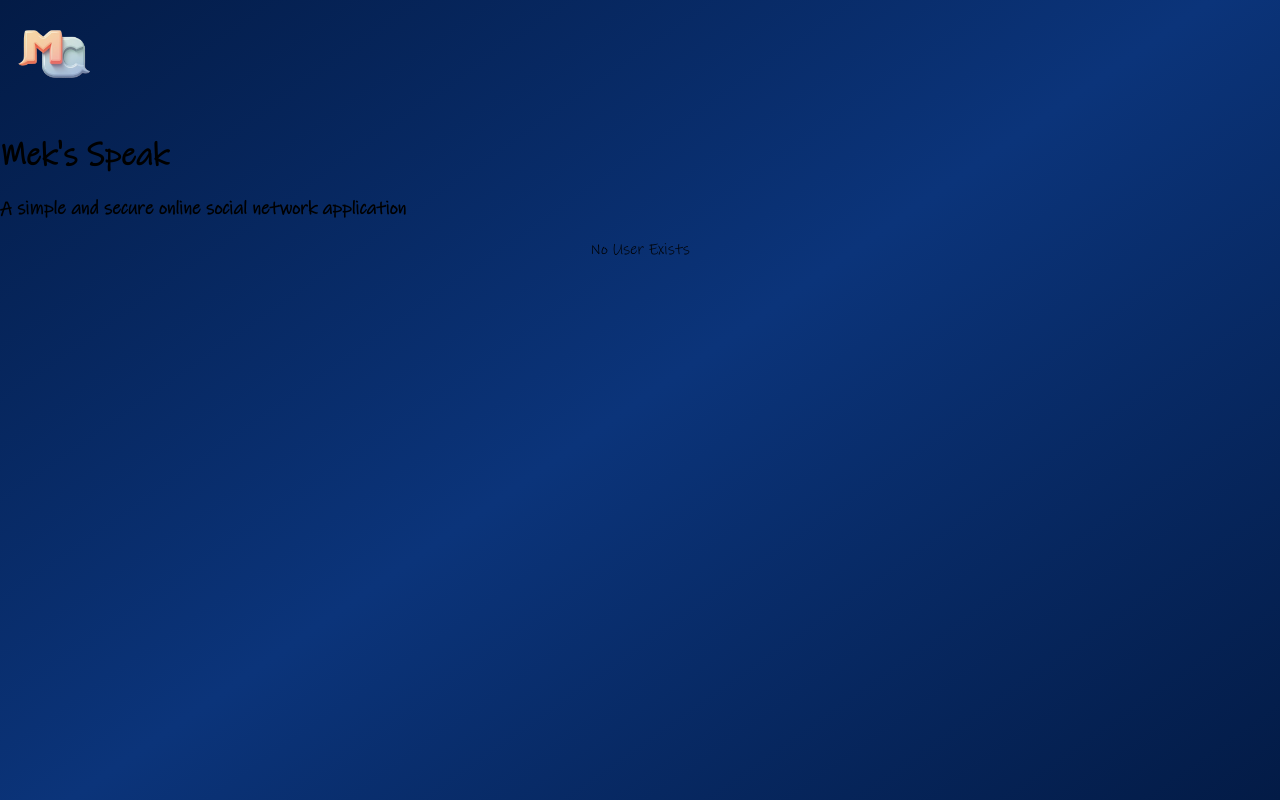
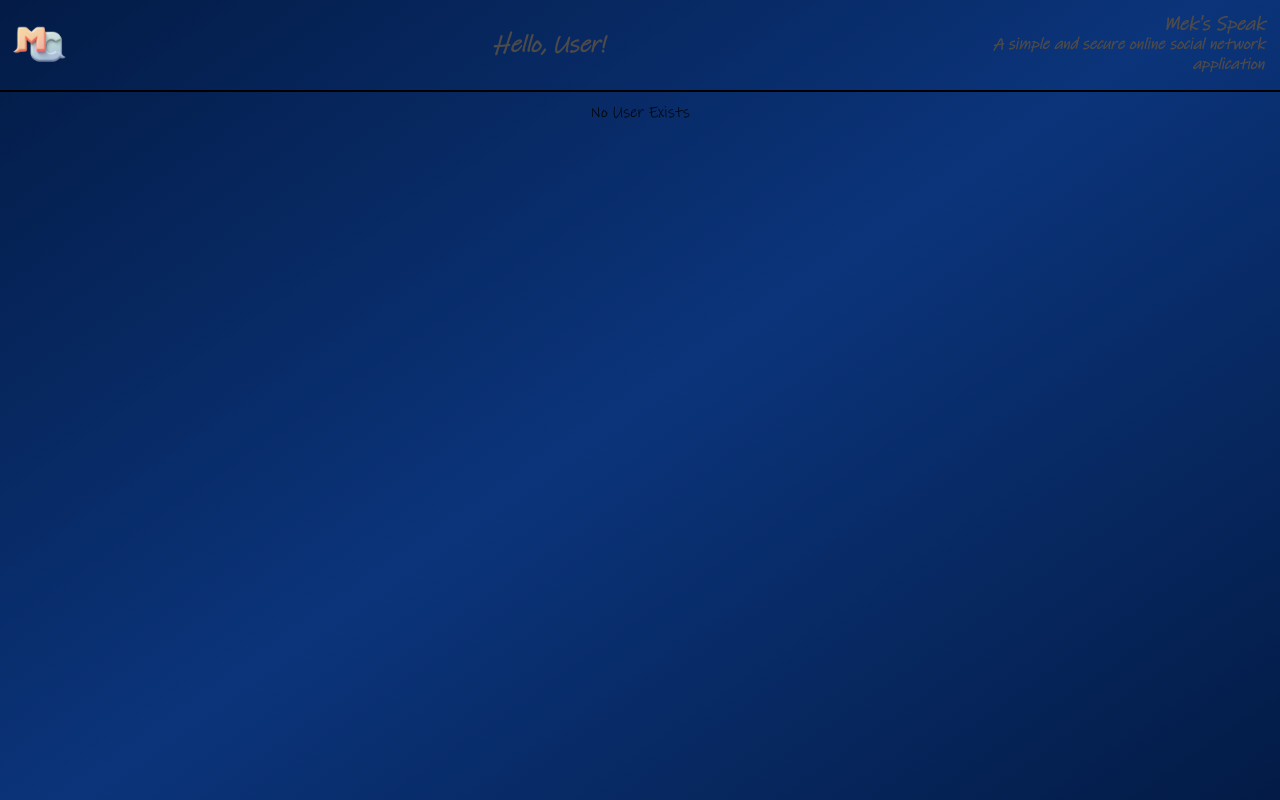
Before and after one commit to mek0124/meks-chat, a React (Create React App) app in the folder client/: page / in a window 1280 px wide. Built offline with nearby package versions, Linux system fonts and the light colour scheme; no server answers.

Commit message:
started basic header

```diff
--- a/client/src/components/header.js
+++ b/client/src/components/header.js
@@ -1,23 +1,66 @@
 import {
   HeaderContainer,
   ImageContainer,
+  UserContainer,
   TitleContainer,
   AppIcon,
   Title,
-  SubTitle
+  SubTitle,
+  Username
 } from '../styles/components/header.style';
 
+import { useAuth } from '../hooks/authContext';
+import { useState, useEffect } from 'react';
+
+import api from '../hooks/api';
+
 export default function Header() {
+  const [user, setUser] = useState(null);
+
+  const userExistingId = useAuth();
+
+  useEffect(() => {
+    async function getData() {
+      try {
+        const response = await api.get("/users/", userExistingId);
+
+        if (response.status === 200) {
+          setUser(response.data.user);
+        };
+      } catch (err) {
+        setUser(null);
+      };
+    };
+
+    getData();
+  }, [userExistingId, setUser]);
+
+  const getUsername = () => {
+    if (user && user.username) {
+      return (
+        <Username>{user.username}</Username>
+      );
+    } else {
+      return (
+        <Username>Hello, User!</Username>
+      );
+    };
+  };
+
   return (
     <HeaderContainer>
       <ImageContainer>
         <AppIcon
           src="/images/icon.png"
           alt="Mek's Speak Icon"
-          width="110"
-          height="110"
+          width="80"
+          height="80"
           />
       </ImageContainer>
+
+      <UserContainer>
+        { getUsername() }
+      </UserContainer>
 
       <TitleContainer>
         <Title>
--- a/client/src/styles/components/header.style.js
+++ b/client/src/styles/components/header.style.js
@@ -1,13 +1,60 @@
 import styled from "styled-components";
 
-export const HeaderContainer = styled.div``;
+export const HeaderContainer = styled.div`
+  display: flex;
+  flex-direction: row;
+  align-items: center;
+  justify-content: center;
+  width: 100%;
+  border-bottom: 2px solid black;
+  margin-bottom: 10px;
+`;
 
-export const ImageContainer = styled(HeaderContainer)``;
+export const ImageContainer = styled(HeaderContainer)`
+  justify-content: start;
+  width: 10%;
+  border: none;
+  margin-bottom: 0;
+`;
 
-export const TitleContainer = styled(HeaderContainer)``;
+export const UserContainer = styled(HeaderContainer)`
+  border: none;
+  margin-bottom: 0;
+`;
+
+export const TitleContainer = styled(HeaderContainer)`
+  flex-direction: column;
+  justify-content: end;
+  border: none;
+  width: 30%;
+  margin-bottom: 0;
+`;
 
 export const AppIcon = styled.img``;
 
-export const Title = styled.h1``;
+export const Title = styled.h1`
+  font-weight: bold;
+  font-style: italic;
+  font-size: 1.2rem;
+  color: var(--fg);
+  width: 100%;
+  text-align: end;
+  margin-right: 2rem;
+`;
 
-export const SubTitle = styled.h3``;
+export const SubTitle = styled.h3`
+  font-style: italic;
+  font-size: 1rem;
+  color: var(--fg);
+  width: 100%;
+  text-align: end;
+  margin-top: -15px;
+  margin-right: 2rem;
+`;
+
+export const Username = styled.label`
+  font-weight: bold;
+  font-style: italic;
+  font-size: 1.5rem;
+  color: var(--fg);
+`;
```
